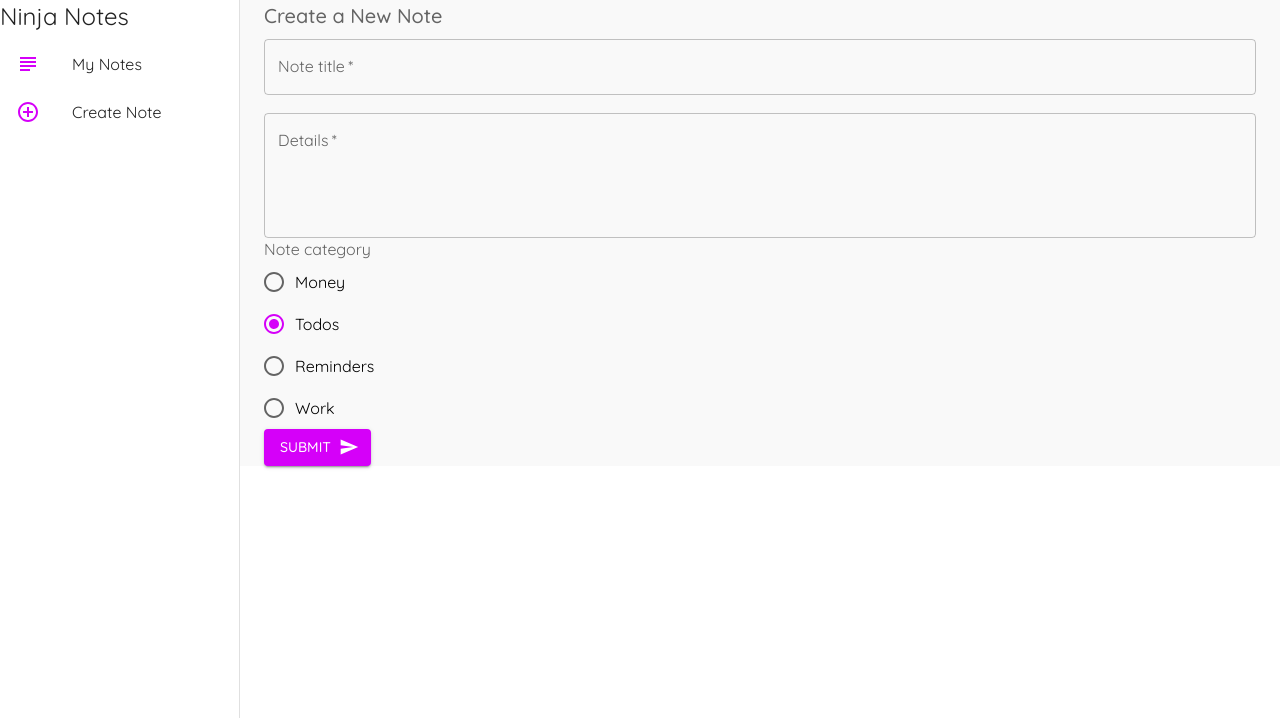
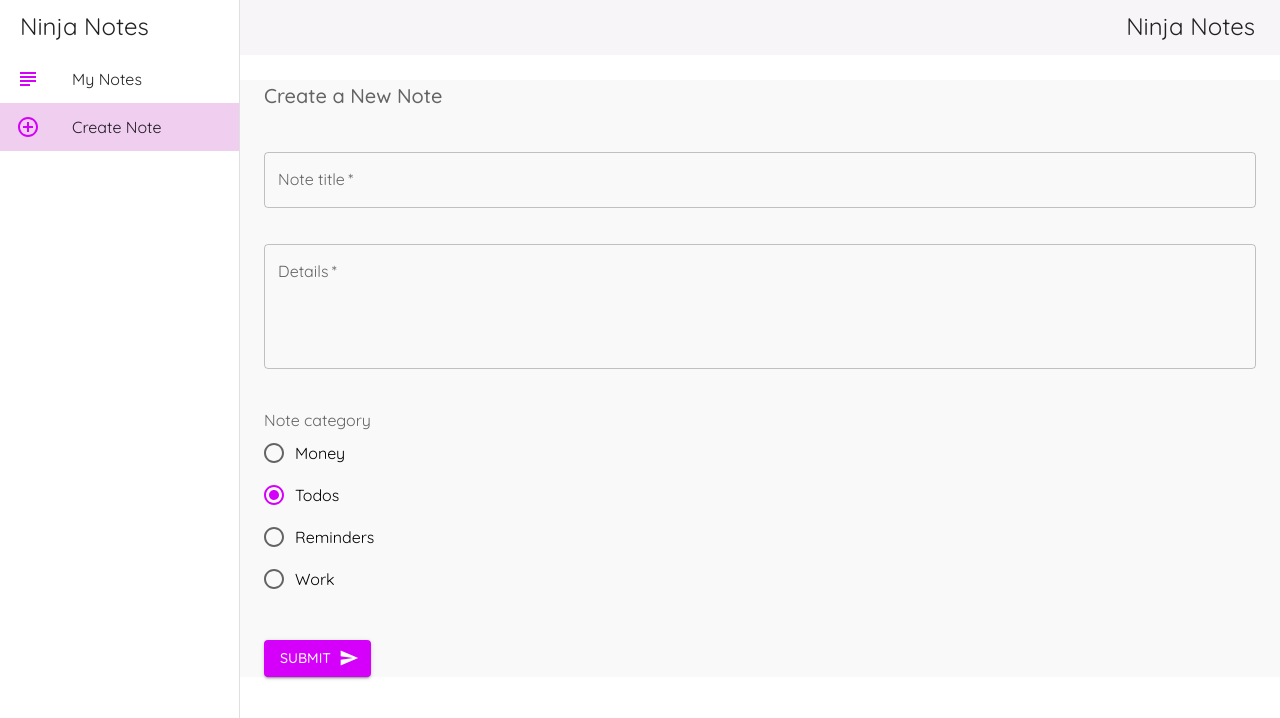
Before and after one commit to Deepz14/react-material-ui, a React (Create React App) app: page /create in a window 1280 px wide. Shown: the top 718 px of the page. Built offline with nearby package versions, Linux system fonts and the light colour scheme.

Commit message:
styled components added

```diff
--- a/data/db.json
+++ b/data/db.json
@@ -23,6 +23,12 @@
       "details": "Mission sasuke",
       "category": "work",
       "id": 4
+    },
+    {
+      "title": "Deepz Routine",
+      "details": "lorem50wenfbwiuebfuiwbifbwbfuiwuifbwebfwbfbwiubfuwbfiuwbf wwfiwbfwefwefwniwonfiwnfnwoifnwoienfoiwnfinweifwoeinfwoenfwoienfoiwnefnwnefnwienfwnenfwnefwnieniwneinfwnenwoienfnwoienfoiwnefnwoinfwnef",
+      "category": "work",
+      "id": 5
     }
   ]
 }
--- a/package.json
+++ b/package.json
@@ -4,10 +4,8 @@
   "private": true,
   "dependencies": {
     "@emotion/react": "^11.9.3",
-    "@emotion/styled": "^11.9.3",
     "@mui/icons-material": "^5.8.4",
     "@mui/material": "^5.8.7",
-    "@mui/styles": "^5.8.7",
     "@testing-library/jest-dom": "^5.11.9",
     "@testing-library/react": "^11.2.5",
     "@testing-library/user-event": "^12.7.1",
@@ -15,6 +13,7 @@
     "react-dom": "^17.0.1",
     "react-router-dom": "^5.3.3",
     "react-scripts": "4.0.2",
+    "styled-components": "^5.3.5",
     "web-vitals": "^1.1.0"
   },
   "scripts": {
--- a/src/components/Layout.js
+++ b/src/components/Layout.js
@@ -9,28 +9,10 @@ import ListItemText from '@mui/material/ListItemText';
 import AddCircleOutlineOutlined from '@mui/icons-material/AddCircleOutlineOutlined';
 import SubjectOutlined from '@mui/icons-material/SubjectOutlined';
 import { useHistory, useLocation } from 'react-router-dom'
-import { makeStyles } from '@mui/styles';
-
+import {Root, MainContent} from './styled/LayoutStyled';
 const drawerWidth = 240;
 
-const useStyle = makeStyles({
-  page: {
-    background: '#f9f9f9',
-    width: '100%',
-  },
-  root: {
-    display: 'flex',
-  },
-  drawer: {
-    width: drawerWidth,
-  },
-  active: {
-    background: '#f4f4f4'
-  },
-})
-
 function Layout({children}) {
-  const classes = useStyle();
   const history = useHistory();
   const location = useLocation();
 
@@ -48,17 +30,17 @@ function Layout({children}) {
   ];
 
   return (
-    <div className={classes.root}>
+    <Root>
         {/* App Bar */}
-        {/* <AppBar
+        <AppBar
           elevation={0}
           position="fixed"
-          sx={{ width: `calc(100% - ${drawerWidth}px)`, padding: `10px 0 10px 5px`}}
+          sx={{ width: `calc(100% - ${drawerWidth}px)`, padding: `0 0 8px 0`, background: '#f8f5f9'}}
          >
-          <Typography variant="h5" noWrap component="div">
-            Ninja Notes
-          </Typography>
-        </AppBar> */}
+           <Typography variant="h5" noWrap component="div" textAlign={'right'} sx={{padding: '10px 25px 5px 10px'}}>
+              Ninja Notes
+            </Typography>
+        </AppBar>
 
         {/* side bar */}
         <Drawer
@@ -74,7 +56,7 @@ function Layout({children}) {
             anchor="left"
         >
           <div>
-            <Typography variant="h5" noWrap component="div">
+            <Typography variant="h5" noWrap component="div" sx={{padding: '10px 0 5px 20px'}}>
               Ninja Notes
             </Typography>
           </div>
@@ -84,7 +66,9 @@ function Layout({children}) {
               button
               key={item.text}
               onClick={() => history.push(item.path)}
-              className={location.pathname == item.path ? classes.active : null}
+              sx={{
+                background: location.pathname == item.path ? '#efcef0' : null
+              }}
             >
               <ListItemIcon>{item.icon}</ListItemIcon>
               <ListItemText primary={item.text} />
@@ -94,10 +78,10 @@ function Layout({children}) {
         </Drawer>
 
         {/* Main content */}
-        <div className={classes.page}>
-            {children}
-        </div>
-    </div>
+        <MainContent>
+          {children}
+        </MainContent>
+    </Root>
   )
 }
 
--- /dev/null
+++ b/src/components/styled/LayoutStyled.js
@@ -0,0 +1,11 @@
+import styled from 'styled-components';
+
+export const MainContent = styled.div`
+  background: #f9f9f9;
+  width: 100%;
+  margin-top: 80px
+`;
+
+export const Root = styled.div`
+display: flex;
+`
--- a/src/pages/Create.js
+++ b/src/pages/Create.js
@@ -9,20 +9,10 @@ import RadioGroup from '@mui/material/RadioGroup';
 import FormControlLabel from '@mui/material/FormControlLabel';
 import FormControl from '@mui/material/FormControl';
 import FormLabel from '@mui/material/FormLabel';
-import { makeStyles } from '@mui/styles';
 import { useHistory } from 'react-router-dom';
 
-const useStyles = makeStyles({
-  field: {
-    marginTop: 20,
-    marginBottom: 20,
-    display: 'block'
-  }
-})
 
 export default function Create() {
-
-  const classes = useStyles();
 
   const [title, setTitle] = useState('');
   const [details, setDetails] = useState('');
@@ -65,7 +55,7 @@ export default function Create() {
       </Typography>
       <form noValidate autoComplete="off" onSubmit={handleSubmit}>
         <TextField
-          className={classes.field}
+          sx={{marginTop: 5, display: 'block'}}
           onChange={(e) => setTitle(e.target.value)}
           color="secondary"
           label="Note title"
@@ -77,7 +67,6 @@ export default function Create() {
         <br />
         <br />
         <TextField
-          className={classes.field}
           onChange={(e) => setDetails(e.target.value)}
           color="secondary"
           label="Details"
@@ -88,8 +77,8 @@ export default function Create() {
           required
           error={detailsError}
         />
-        <br />
-        <FormControl className={classes.field}>
+
+        <FormControl sx={{marginTop: 5,  marginBottom: 5, display: 'block'}}>
           <FormLabel>Note category</FormLabel>
           <RadioGroup value={category} onChange={(e) => setCategory(e.target.value)}>
             <FormControlLabel value="money" control={<Radio color='secondary' />} label="Money" />
@@ -98,7 +87,6 @@ export default function Create() {
             <FormControlLabel value="work" control={<Radio color='secondary' />} label="Work" />
           </RadioGroup>
         </FormControl>
-        <br />
         <Button
           type="submit"
           variant="contained"
```
Also changed, not shown: 1 other file (tests, documents, lock files or other folders).
